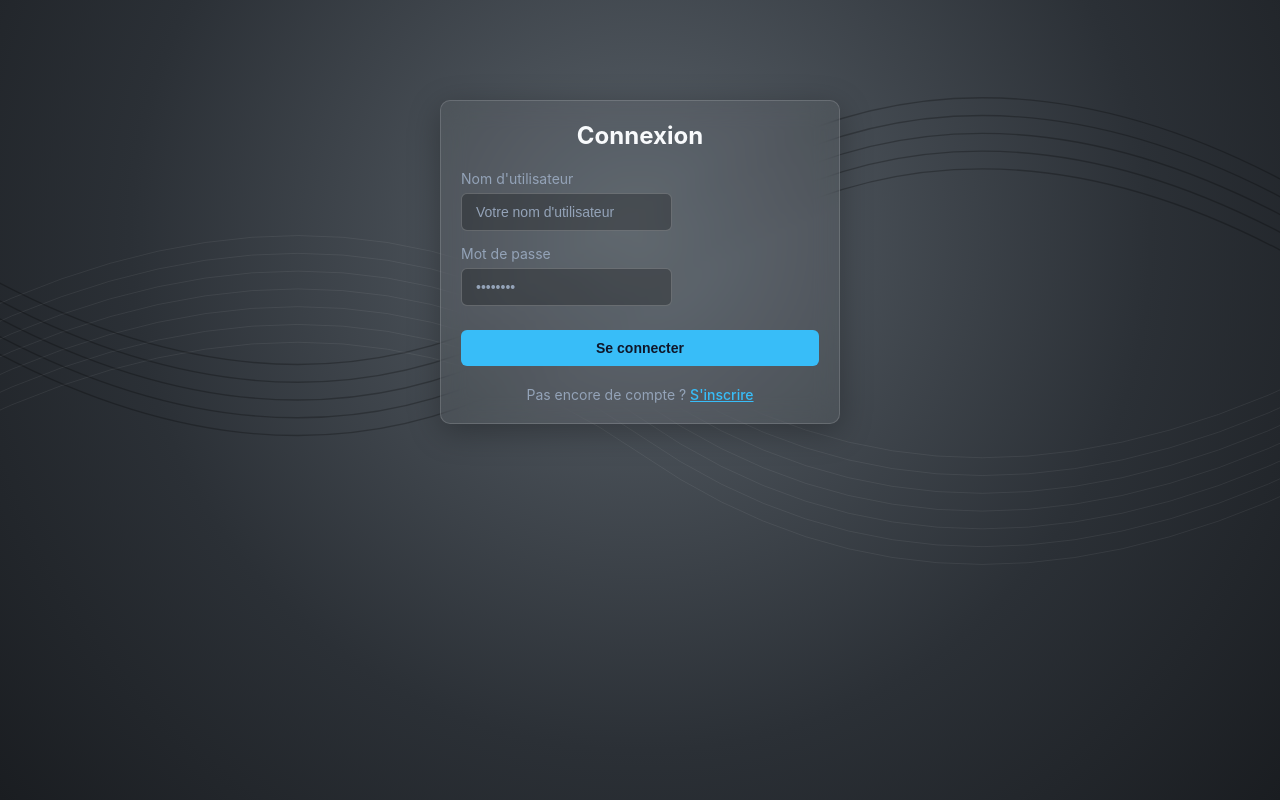
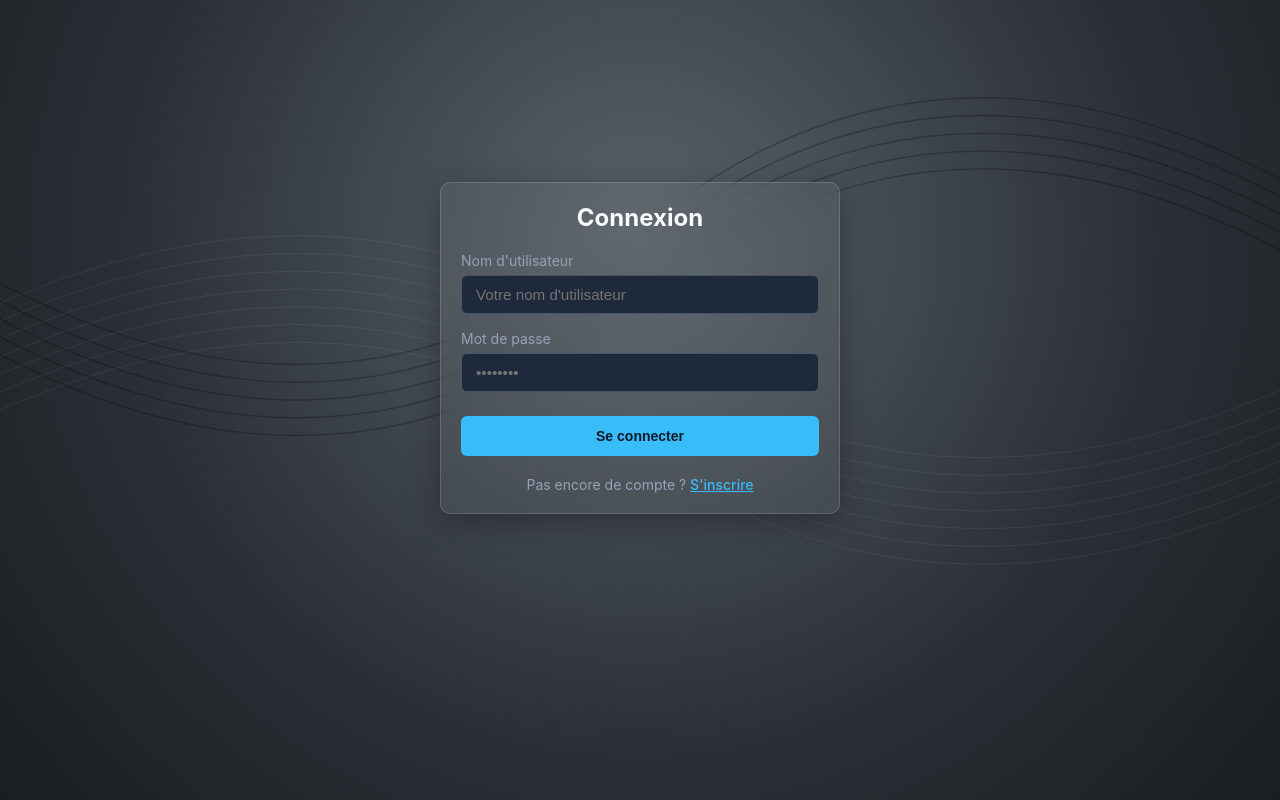
Before and after one commit to DevByNicolas/gestion-stock-react, a React (Vite) app: page / in a window 1280 px wide. Built offline with nearby package versions, Linux system fonts and the light colour scheme; no server answers.

Commit message:
Correction du design et alignement des marges du formulaire Auth

```diff
--- a/src/Auth.jsx
+++ b/src/Auth.jsx
@@ -10,7 +10,7 @@ export default function Auth() {
   const [message, setMessage] = useState('');
   const [errorMsg, setErrorMsg] = useState('');
 
-  // Masquage technique de l'email pour le moteur Supabase
+  // Masquage technique de l'email pour Supabase Auth
   const formatInternalEmail = (name) => {
     const cleanUsername = name.trim().toLowerCase().replace(/\s+/g, '_');
     return `${cleanUsername}@app.local`;
@@ -69,20 +69,33 @@ export default function Auth() {
     setLoading(false);
   };
 
+  // Style universel pour étirer les inputs à 100%
+  const inputStyle = {
+    width: '100%',
+    boxSizing: 'border-box',
+    padding: '10px 14px',
+    borderRadius: '6px',
+    border: '1px solid #475569',
+    backgroundColor: '#1e293b',
+    color: '#fff',
+    fontSize: '0.95rem',
+    outline: 'none'
+  };
+
   return (
-    <div className="dashboard-container" style={{ maxWidth: '400px', marginTop: '60px' }}>
-      <div className="card">
-        <h2 style={{ textAlign: 'center', marginBottom: '20px' }}>
+    <div style={{ display: 'flex', justifyContent: 'center', alignItems: 'center', minHeight: '80vh', padding: '16px' }}>
+      <div className="card" style={{ width: '100%', maxWidth: '400px', boxSizing: 'border-box' }}>
+        <h2 style={{ textAlign: 'center', marginBottom: '20px', color: '#f8fafc' }}>
           {isSignUp ? 'Créer un compte' : 'Connexion'}
         </h2>
 
-        <form onSubmit={handleAuth} style={{ display: 'flex', flexDirection: 'column', gap: '14px' }}>
-          <div>
+        <form onSubmit={handleAuth} style={{ display: 'flex', flexDirection: 'column', gap: '16px', width: '100%' }}>
+          <div style={{ width: '100%' }}>
             <label style={{ fontSize: '0.875rem', color: '#94a3b8', marginBottom: '6px', display: 'block' }}>
               Nom d'utilisateur
             </label>
             <input
-              className="form-input"
+              style={inputStyle}
               type="text"
               placeholder="Votre nom d'utilisateur"
               value={username}
@@ -91,12 +104,12 @@ export default function Auth() {
             />
           </div>
 
-          <div>
+          <div style={{ width: '100%' }}>
             <label style={{ fontSize: '0.875rem', color: '#94a3b8', marginBottom: '6px', display: 'block' }}>
               Mot de passe
             </label>
             <input
-              className="form-input"
+              style={inputStyle}
               type="password"
               placeholder="••••••••"
               value={password}
@@ -105,7 +118,12 @@ export default function Auth() {
             />
           </div>
 
-          <button type="submit" className="btn btn-primary" disabled={loading} style={{ marginTop: '10px' }}>
+          <button
+            type="submit"
+            className="btn btn-primary"
+            disabled={loading}
+            style={{ width: '100%', marginTop: '8px', padding: '12px' }}
+          >
             {loading ? 'Chargement...' : isSignUp ? "S'inscrire" : 'Se connecter'}
           </button>
         </form>
```
